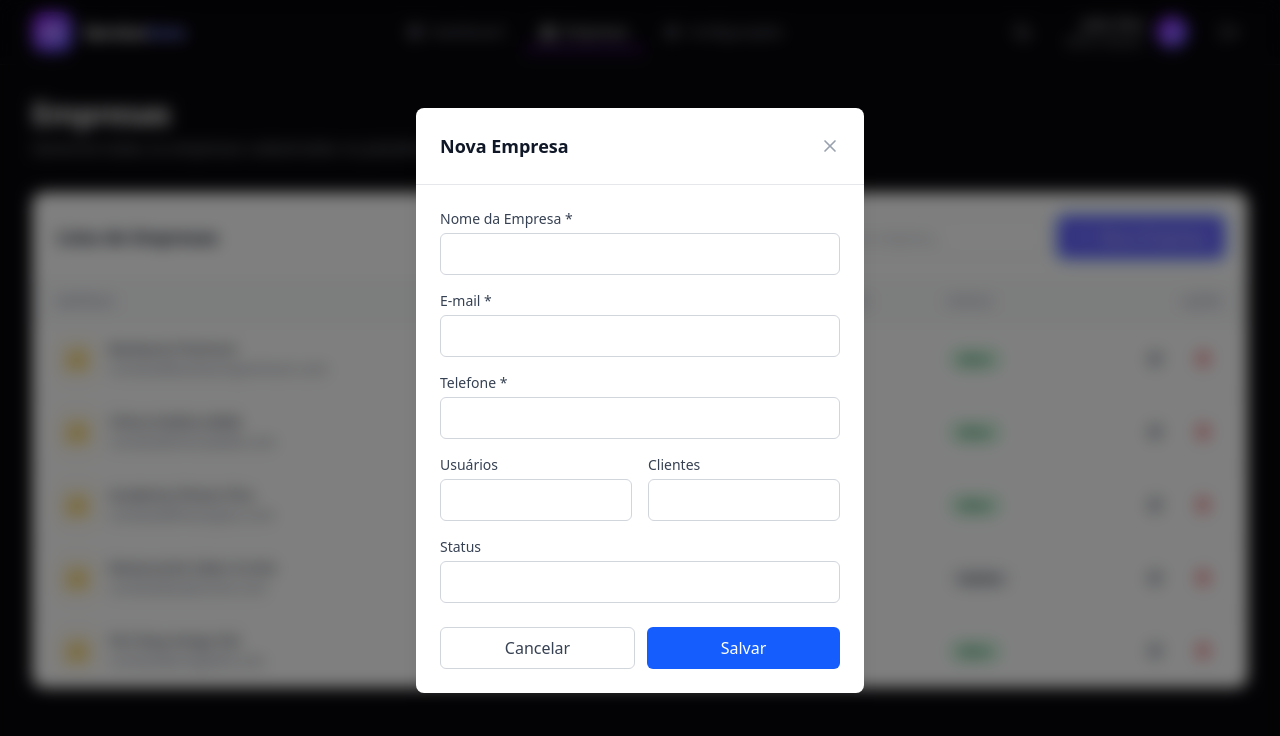
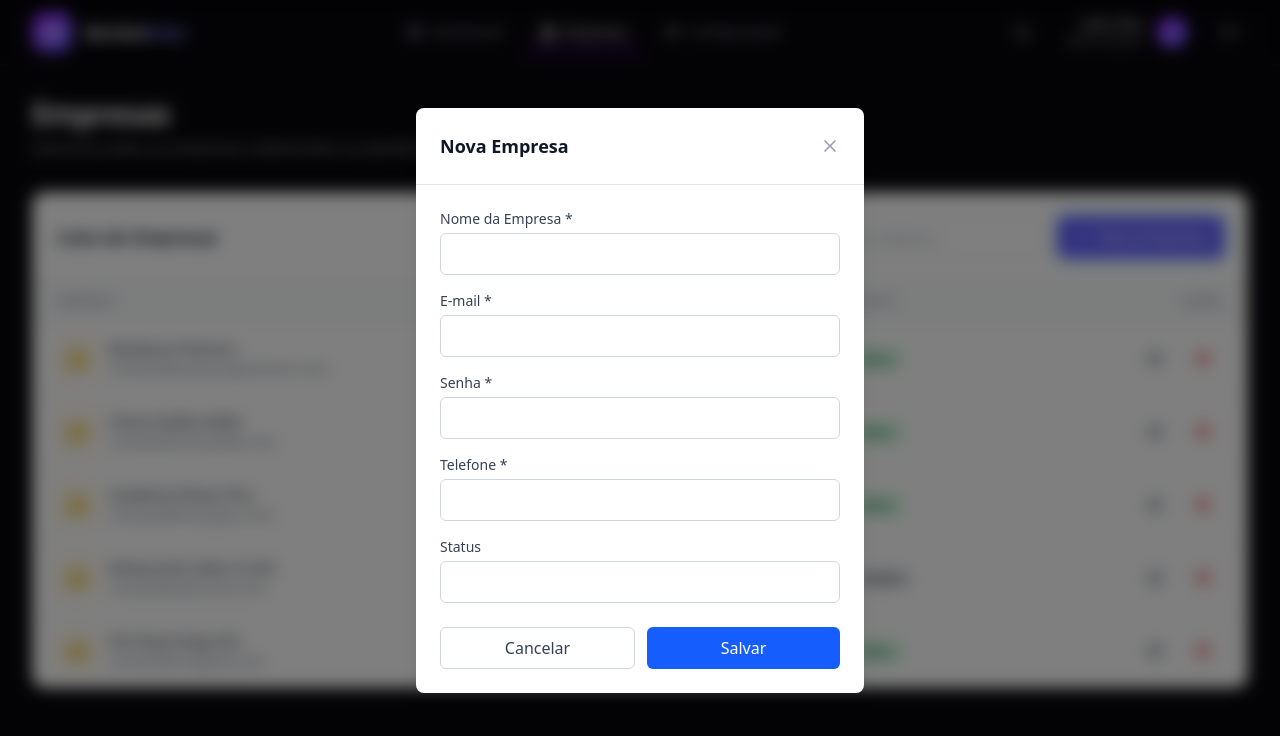
Before and after one commit to Devora-Oficial/Devora-Hackathon, a React app in the folder Front-end/: page /empresas in a window 1280 px wide. Both pictures are taken after a click on the button "Nova Empresa". Shown: the top 736 px of the page. Built offline with nearby package versions, Linux system fonts and the light colour scheme; the HTML template or start-up script is replaced by a standard one.

Commit message:
Arrumando forms para o banco de dados

```diff
--- a/Front-end/src/components/NavbarManage.jsx
+++ b/Front-end/src/components/NavbarManage.jsx
@@ -21,7 +21,6 @@ export default function NavbarManage({ userType = "company", userName = "João S
       ]
     : [
         { name: "Dashboard", path: "/dashboardEmpresa", icon: LayoutDashboard },
-        { name: "Clientes", path: "/clientes", icon: Users },
         { name: "Serviços", path: "/servicos", icon: Scissors },
         { name: "Agendamentos", path: "/agendamentos", icon: Calendar },
         { name: "Configurações", path: "/configuracoes", icon: Settings },
--- a/Front-end/src/pages/admin/Empresas.jsx
+++ b/Front-end/src/pages/admin/Empresas.jsx
@@ -35,11 +35,11 @@ const Modal = ({ isOpen, onClose, title, children }) => {
 const Empresas = () => {
   // Alterar/Remover quando for puxado do banco
   const [companies, setCompanies] = useState([
-    { id: 1, name: 'Barbearia Premium', email: 'contato@barbeariapremium.com', phone: '(11) 99999-1111', users: '5', clients: '150', status: 'Ativo' },
-    { id: 2, name: 'Clínica Estética Belle', email: 'contato@clinicabelle.com', phone: '(11) 99999-2222', users: '8', clients: '320', status: 'Ativo' },
-    { id: 3, name: 'Academia Fitness Plus', email: 'contato@fitnessplus.com', phone: '(11) 99999-3333', users: '3', clients: '450', status: 'Ativo' },
-    { id: 4, name: 'Restaurante Sabor & Arte', email: 'contato@saborarte.com', phone: '(11) 99999-4444', users: '12', clients: '800', status: 'Inativo' },
-    { id: 5, name: 'Pet Shop Amigo Fiel', email: 'contato@amigofiel.com', phone: '(11) 99999-5555', users: '4', clients: '280', status: 'Ativo' },
+    { id: 1, name: 'Barbearia Premium', email: 'contato@barbeariapremium.com', password: '123', phone: '(11) 99999-1111', status: 'Ativo' },
+    { id: 2, name: 'Clínica Estética Belle', email: 'contato@clinicabelle.com', password: '123', phone: '(11) 99999-2222', status: 'Ativo' },
+    { id: 3, name: 'Academia Fitness Plus', email: 'contato@fitnessplus.com', password: '123', phone: '(11) 99999-3333', status: 'Ativo' },
+    { id: 4, name: 'Restaurante Sabor & Arte', email: 'contato@saborarte.com', password: '123', phone: '(11) 99999-4444', status: 'Inativo' },
+    { id: 5, name: 'Pet Shop Amigo Fiel', email: 'contato@amigofiel.com', password: '123', phone: '(11) 99999-5555', status: 'Ativo' },
   ]);
 
   const [isAddModalOpen, setIsAddModalOpen] = useState(false);
@@ -50,9 +50,8 @@ const Empresas = () => {
   const [formData, setFormData] = useState({
     name: '',
     email: '',
+    password: '',
     phone: '',
-    users: '',
-    clients: '',
     status: 'Ativo'
   });
 
@@ -61,9 +60,8 @@ const Empresas = () => {
     setFormData({
       name: '',
       email: '',
+      password: '',
       phone: '',
-      users: '',
-      clients: '',
       status: 'Ativo'
     });
   };
@@ -80,9 +78,8 @@ const Empresas = () => {
     setFormData({
       name: company.name,
       email: company.email,
+      password: company.password,
       phone: company.phone,
-      users: company.users,
-      clients: company.clients,
       status: company.status
     });
     setIsEditModalOpen(true);
@@ -96,7 +93,7 @@ const Empresas = () => {
 
   // Salvar nova empresa
   const handleSaveNew = () => {
-    if (!formData.name || !formData.email || !formData.phone) {
+    if (!formData.name || !formData.email || !formData.password || !formData.phone) {
       alert('Por favor, preencha todos os campos obrigatórios!');
       return;
     }
@@ -112,7 +109,7 @@ const Empresas = () => {
 
   // Salvar edição
   const handleSaveEdit = () => {
-    if (!formData.name || !formData.email || !formData.phone) {
+    if (!formData.name || !formData.email || !formData.password || !formData.phone) {
       alert('Por favor, preencha todos os campos obrigatórios!');
       return;
     }
@@ -161,8 +158,6 @@ const Empresas = () => {
       )
     },
     { key: 'phone', header: 'Telefone' },
-    { key: 'users', header: 'Usuários' },
-    { key: 'clients', header: 'Clientes' },
     {
       key: 'status',
       header: 'Status',
@@ -236,6 +231,19 @@ const Empresas = () => {
 
           <div>
             <label className="block text-sm font-medium text-gray-700 dark:text-gray-300 mb-1">
+              Senha *
+            </label>
+            <input
+              type="password"
+              value={formData.password}
+              onChange={(e) => setFormData({ ...formData, password: e.target.value })}
+              className="w-full px-3 py-2 border border-gray-300 dark:border-gray-600 rounded-md focus:outline-none focus:ring-2 focus:ring-blue-500 dark:bg-gray-800 dark:text-white"
+              placeholder=""
+            />
+          </div>
+
+          <div>
+            <label className="block text-sm font-medium text-gray-700 dark:text-gray-300 mb-1">
               Telefone *
             </label>
             <input
@@ -245,34 +253,6 @@ const Empresas = () => {
               className="w-full px-3 py-2 border border-gray-300 dark:border-gray-600 rounded-md focus:outline-none focus:ring-2 focus:ring-blue-500 dark:bg-gray-800 dark:text-white"
               placeholder="(11) 99999-9999"
             />
-          </div>
-
-          <div className="grid grid-cols-2 gap-4">
-            <div>
-              <label className="block text-sm font-medium text-gray-700 dark:text-gray-300 mb-1">
-                Usuários
-              </label>
-              <input
-                type="text"
-                value={formData.users}
-                onChange={(e) => setFormData({ ...formData, users: e.target.value })}
-                className="w-full px-3 py-2 border border-gray-300 dark:border-gray-600 rounded-md focus:outline-none focus:ring-2 focus:ring-blue-500 dark:bg-gray-800 dark:text-white"
-                placeholder="0"
-              />
-            </div>
-
-            <div>
-              <label className="block text-sm font-medium text-gray-700 dark:text-gray-300 mb-1">
-                Clientes
-              </label>
-              <input
-                type="text"
-                value={formData.clients}
-                onChange={(e) => setFormData({ ...formData, clients: e.target.value })}
-                className="w-full px-3 py-2 border border-gray-300 dark:border-gray-600 rounded-md focus:outline-none focus:ring-2 focus:ring-blue-500 dark:bg-gray-800 dark:text-white"
-                placeholder="0"
-              />
-            </div>
           </div>
 
           <div>
@@ -341,6 +321,19 @@ const Empresas = () => {
 
           <div>
             <label className="block text-sm font-medium text-gray-700 dark:text-gray-300 mb-1">
+              Senha *
+            </label>
+            <input
+              type="password"
+              value={formData.password}
+              onChange={(e) => setFormData({ ...formData, password: e.target.value })}
+              className="w-full px-3 py-2 border border-gray-300 dark:border-gray-600 rounded-md focus:outline-none focus:ring-2 focus:ring-blue-500 dark:bg-gray-800 dark:text-white"
+              placeholder=""
+            />
+          </div>
+
+          <div>
+            <label className="block text-sm font-medium text-gray-700 dark:text-gray-300 mb-1">
               Telefone *
             </label>
             <input
@@ -350,34 +343,6 @@ const Empresas = () => {
               className="w-full px-3 py-2 border border-gray-300 dark:border-gray-600 rounded-md focus:outline-none focus:ring-2 focus:ring-blue-500 dark:bg-gray-800 dark:text-white"
               placeholder="(11) 99999-9999"
             />
-          </div>
-
-          <div className="grid grid-cols-2 gap-4">
-            <div>
-              <label className="block text-sm font-medium text-gray-700 dark:text-gray-300 mb-1">
-                Usuários
-              </label>
-              <input
-                type="text"
-                value={formData.users}
-                onChange={(e) => setFormData({ ...formData, users: e.target.value })}
-                className="w-full px-3 py-2 border border-gray-300 dark:border-gray-600 rounded-md focus:outline-none focus:ring-2 focus:ring-blue-500 dark:bg-gray-800 dark:text-white"
-                placeholder="0"
-              />
-            </div>
-
-            <div>
-              <label className="block text-sm font-medium text-gray-700 dark:text-gray-300 mb-1">
-                Clientes
-              </label>
-              <input
-                type="text"
-                value={formData.clients}
-                onChange={(e) => setFormData({ ...formData, clients: e.target.value })}
-                className="w-full px-3 py-2 border border-gray-300 dark:border-gray-600 rounded-md focus:outline-none focus:ring-2 focus:ring-blue-500 dark:bg-gray-800 dark:text-white"
-                placeholder="0"
-              />
-            </div>
           </div>
 
           <div>
```
Also changed, not shown: Front-end/src/pages/empresa/Agendamentos.jsx (+35 -5 lines), 1 other file (tests, documents, lock files or other folders).
